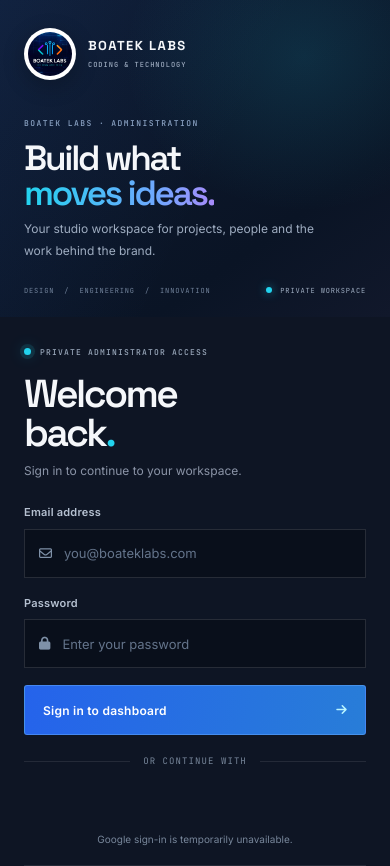
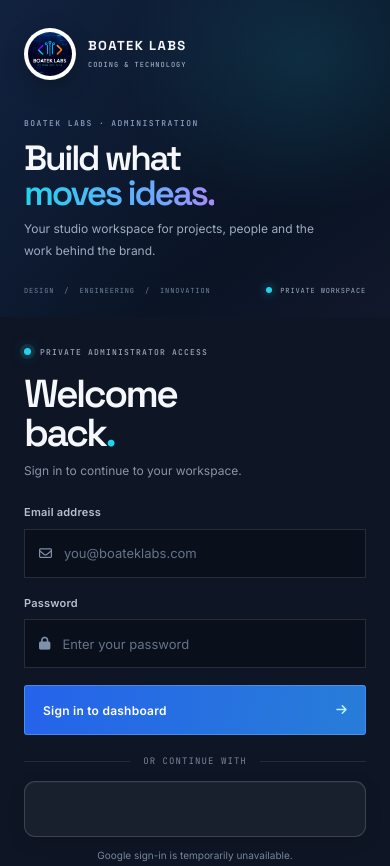
Before and after one commit to boatek-labs/boateklabs, a website: page public/admin/index.html in a window 390 px wide. Shown: the top 866 px of the page. Drawn offline with Linux system fonts and the light colour scheme; no server answers.

Commit message:
Polish Google sign-in button styling

```diff
--- a/public/admin/admin.css
+++ b/public/admin/admin.css
@@ -487,3 +487,51 @@ body.role-owner .admin-nav-item.owner-only{ display:flex; }
  .brand-name{font-size:12px}
  .brand-stage{gap:10px}
 }
+
+
+/* Google identity button — polished, full-width companion to password sign-in. */
+.google-signin{
+  width:100%;
+  min-height:58px;
+  display:flex;
+  align-items:center;
+  justify-content:center;
+  padding:7px;
+  overflow:hidden;
+  border:1px solid rgba(148,163,184,.28);
+  border-radius:12px;
+  background:rgba(255,255,255,.045);
+  box-shadow:0 5px 18px rgba(0,0,0,.10),inset 0 1px 0 rgba(255,255,255,.035);
+  transition:border-color .2s ease,background .2s ease,box-shadow .2s ease,transform .2s ease;
+}
+.google-signin:hover{
+  border-color:rgba(59,130,246,.55);
+  background:rgba(59,130,246,.055);
+  box-shadow:0 8px 24px rgba(0,0,0,.15),0 0 0 3px rgba(59,130,246,.07);
+  transform:translateY(-1px);
+}
+.google-signin>div{
+  width:100%!important;
+  max-width:100%;
+  display:flex;
+  justify-content:center;
+}
+.google-signin iframe{
+  max-width:100%!important;
+}
+.google-signin:focus-within{
+  outline:2px solid rgba(34,211,238,.7);
+  outline-offset:3px;
+}
+.auth-help{
+  max-width:330px;
+  margin:10px auto 18px!important;
+  line-height:1.6;
+}
+@media(max-width:640px){
+  .google-signin{min-height:56px;padding:6px;border-radius:11px}
+}
+@media(prefers-reduced-motion:reduce){
+  .google-signin{transition:none}
+  .google-signin:hover{transform:none}
+}
```
